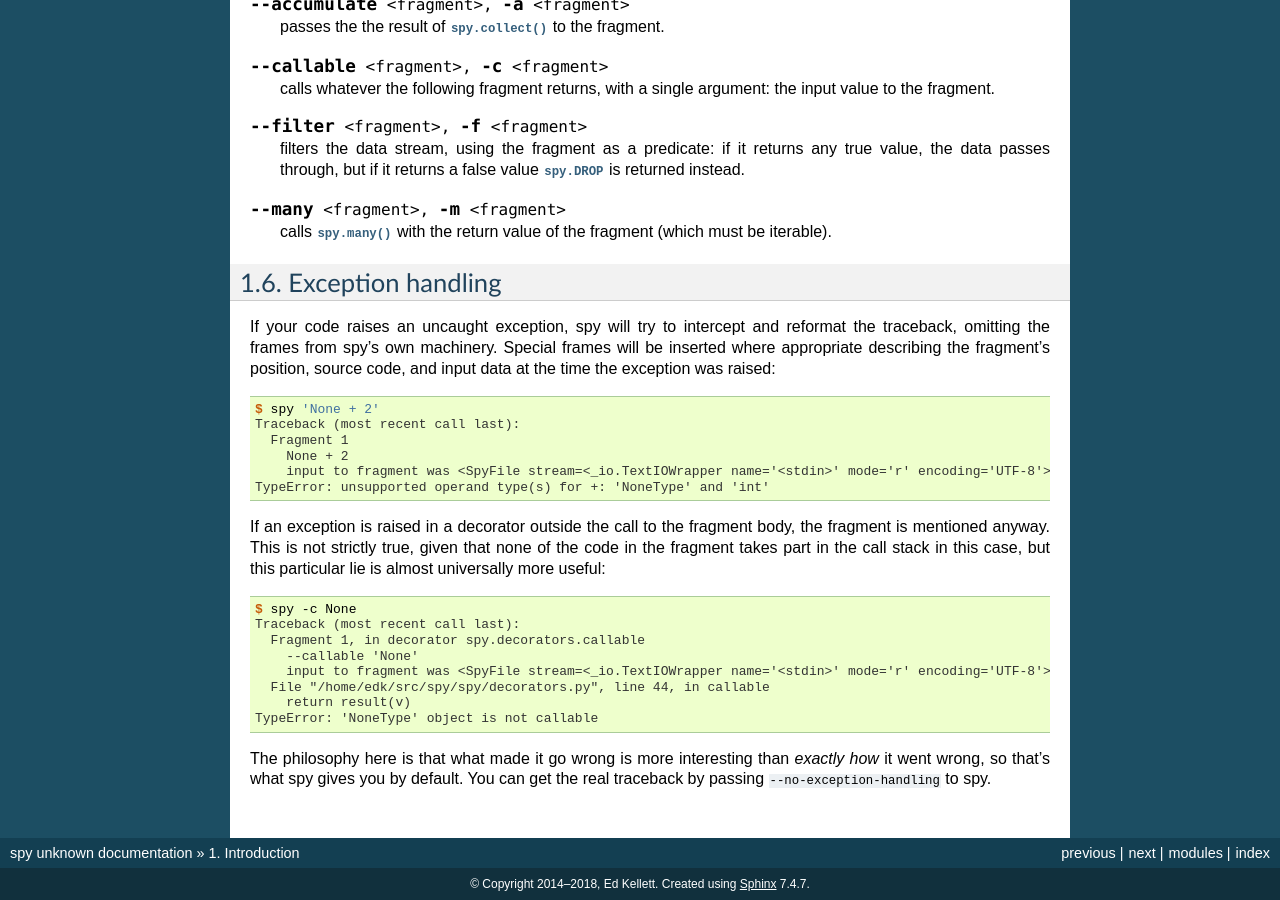
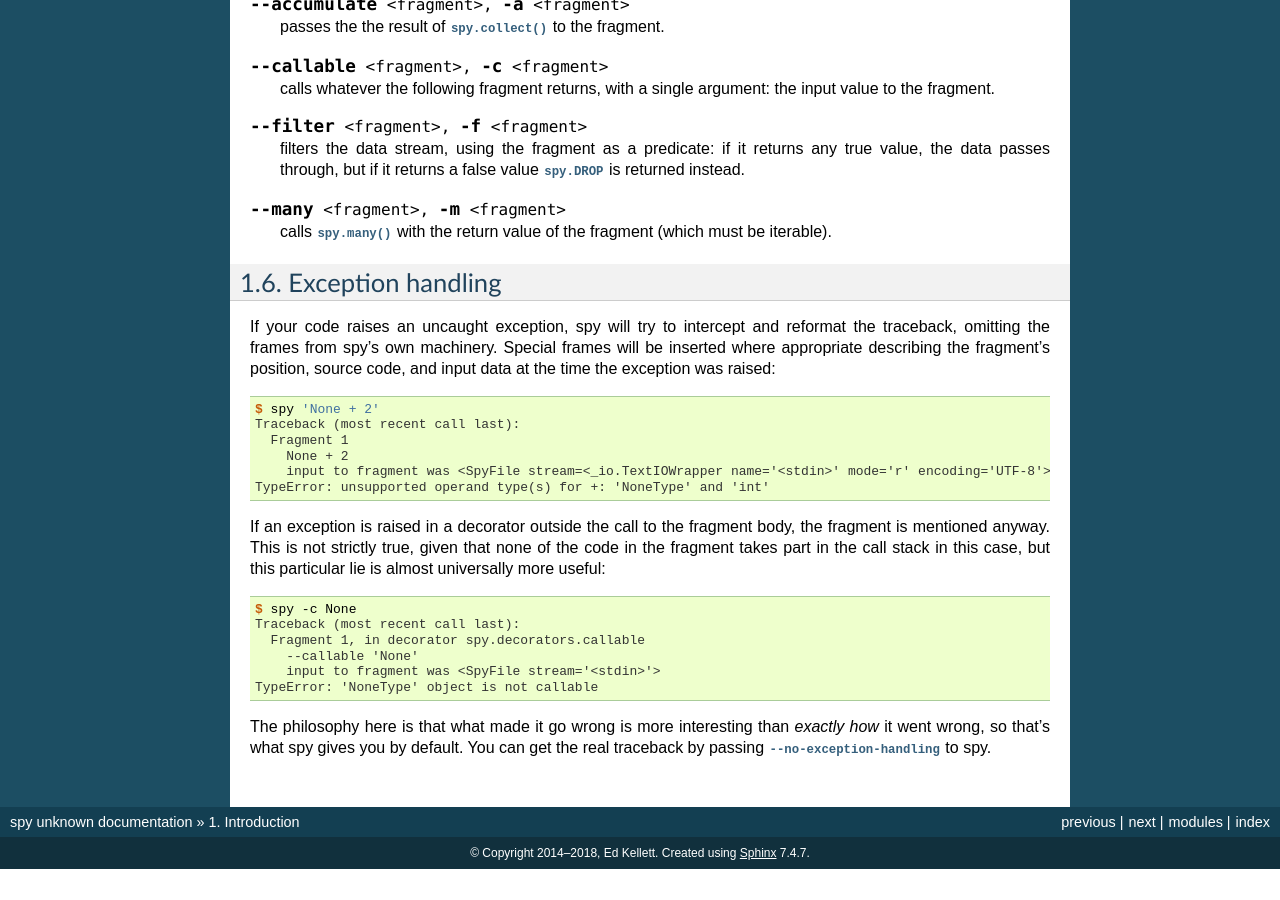
Before and after one commit to edk0/spy, a Sphinx documentation site: the page built from doc/intro.rst, in a window 1280 px wide and 900 px high, scrolled down 2051 px. Built offline with Sphinx 7.4.7, drawn with Linux system fonts in a browser that asks for light colours; after the commit the page ends 2920 px from its top, so only the background shows below that.

Commit message:
update exception handling example

```diff
--- a/doc/intro.rst
+++ b/doc/intro.rst
@@ -187,11 +187,9 @@ particular lie is almost universally more useful:
    Traceback (most recent call last):
      Fragment 1, in decorator spy.decorators.callable
        --callable 'None'
-       input to fragment was <SpyFile stream=<_io.TextIOWrapper name='<stdin>' mode='r' encoding='UTF-8'>>
-     File "/home/edk/src/spy/spy/decorators.py", line 44, in callable
-       return result(v)
+       input to fragment was <SpyFile stream='<stdin>'>
    TypeError: 'NoneType' object is not callable
 
 The philosophy here is that what made it go wrong is more interesting than
 *exactly how* it went wrong, so that's what spy gives you by default. You can
-get the real traceback by passing ``--no-exception-handling`` to spy.
+get the real traceback by passing :option:`--no-exception-handling` to spy.
```
